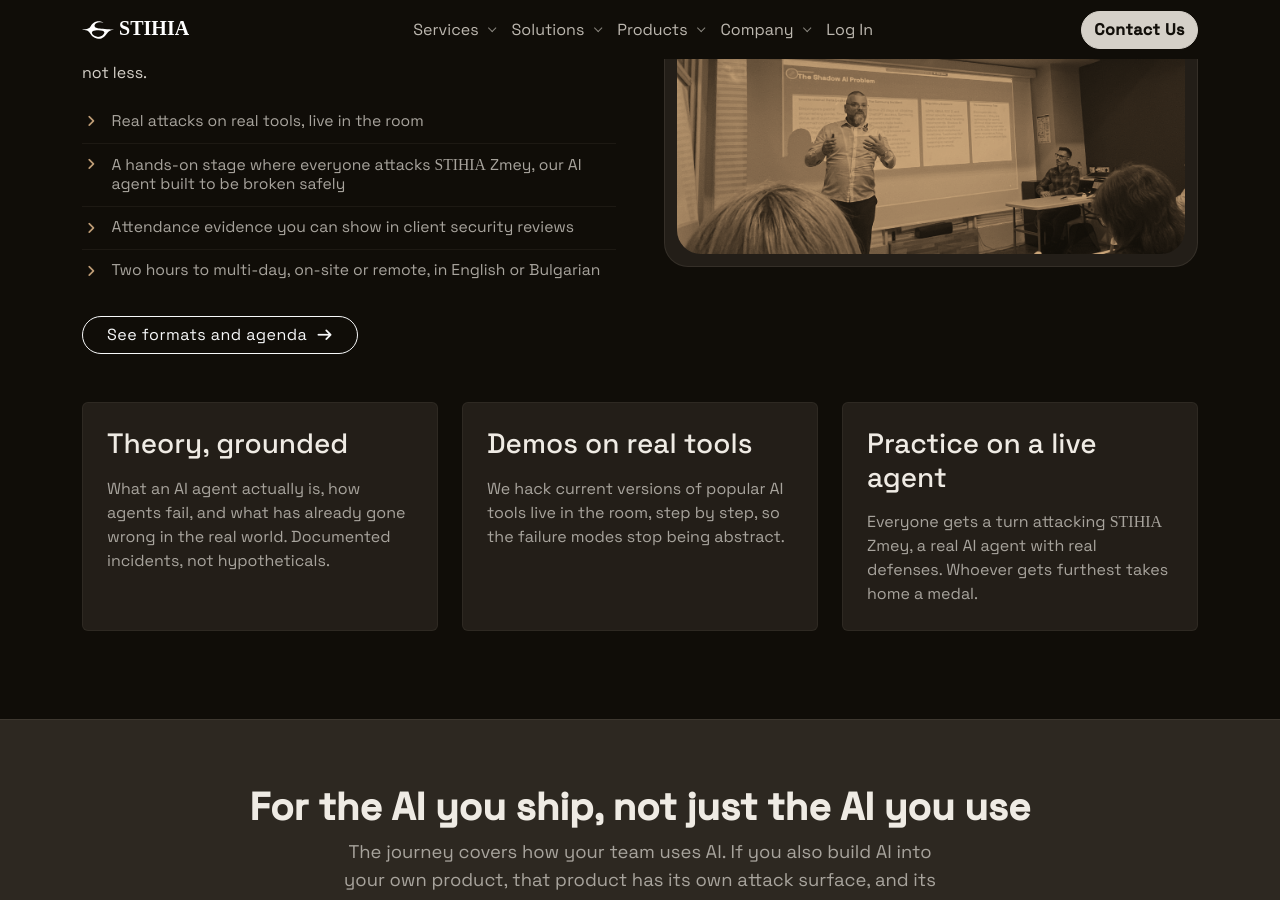
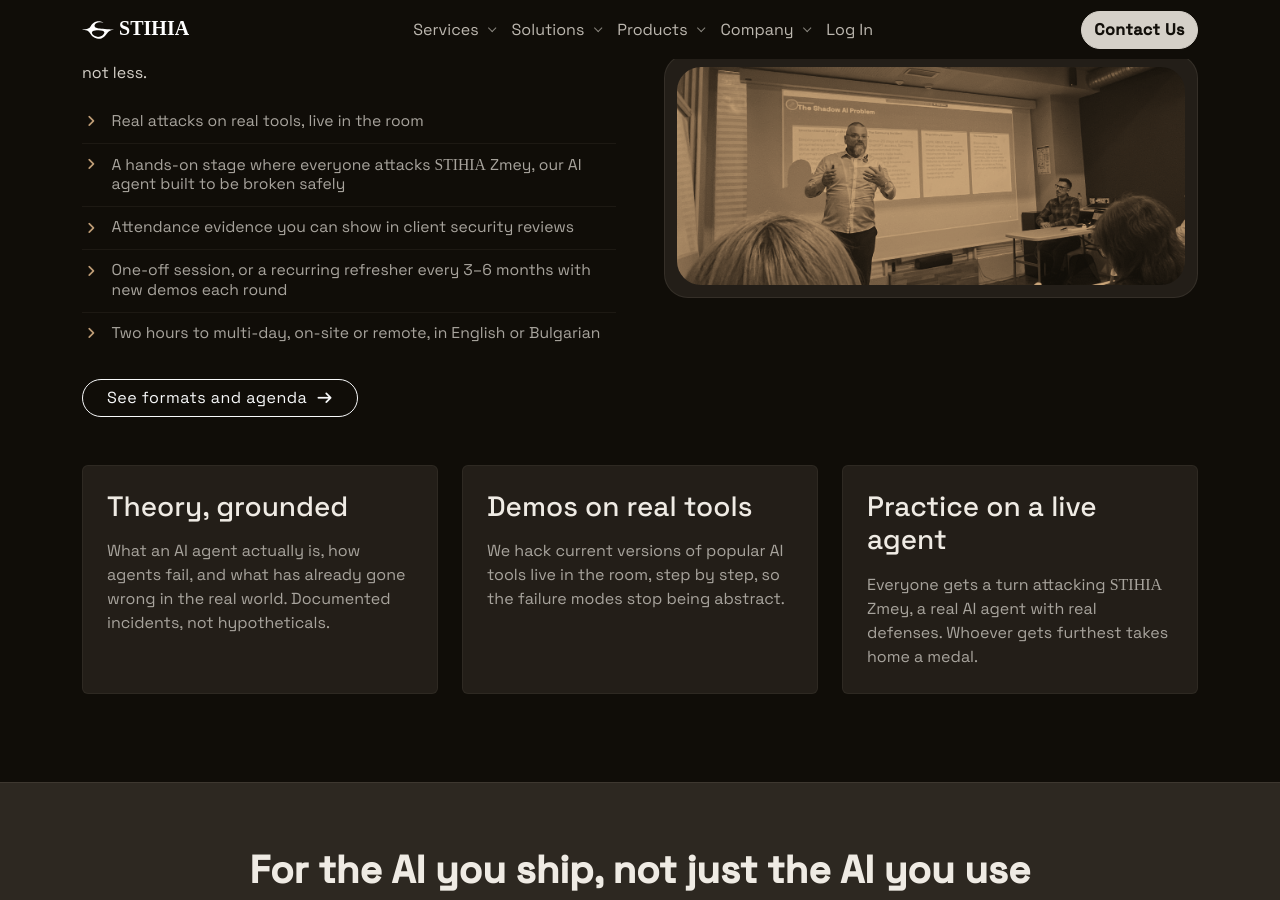
Before and after one commit to stihia-ai/stihia-ai.github.io, a Jekyll site: the page built from index.html, in a window 1280 px wide and 900 px high, scrolled down 3010 px. Built offline with Jekyll 4.4.1, drawn with Linux system fonts in a browser that asks for light colours; nearby versions of some CDN libraries; some web fonts are replaced.

Commit message:
feat(index): add new attendance session option to workshop section

```diff
--- a/index.html
+++ b/index.html
@@ -252,6 +252,13 @@
               <i class="fa fa-angle-right" aria-hidden="true"></i>
               <span>
                 Attendance evidence you can show in client security reviews
+              </span>
+            </li>
+            <li>
+              <i class="fa fa-angle-right" aria-hidden="true"></i>
+              <span>
+                One-off session, or a recurring refresher every 3&ndash;6
+                months with new demos each round
               </span>
             </li>
             <li>
```
